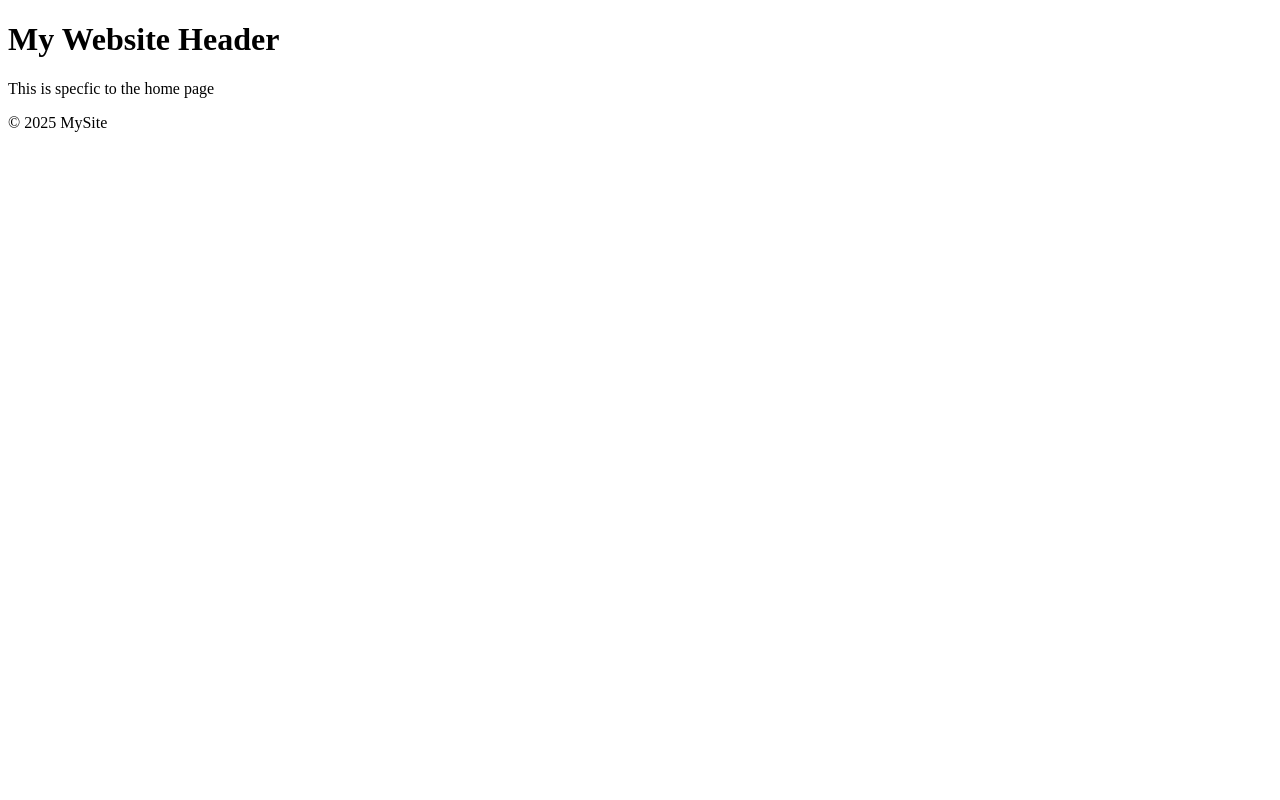
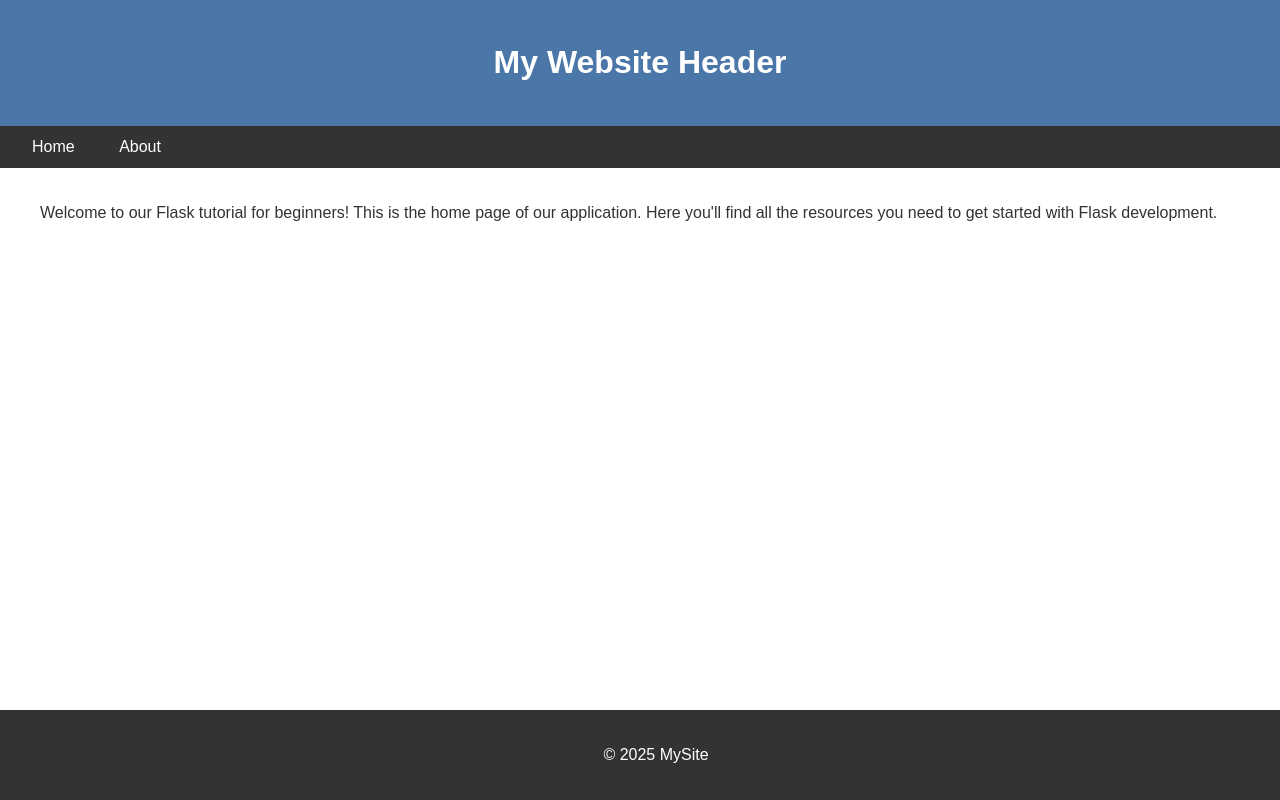
Before and after one commit to aysh34/Flask-Tutorial-for-Web-Development-and-Data-Science, a Flask app: template templates/home.html in a window 1280 px wide. Run offline with Flask 2, Linux system fonts and the light colour scheme; the template is opened without the code that fills it, so the values that code supplies are empty.

Commit message:
Enhance templates with improved content and styling
Updated about and home pages with more descriptive content. Added CSS styling and navigation links to base.html for a better user interface and navigation experience.

```diff
--- a/templates/about.html
+++ b/templates/about.html
@@ -5,5 +5,5 @@
 
 <title>{% block title %} About {% endblock %}</title>
 {% block content %}
-<p>This content is specific to the about page</p>
+<p>Welcome to the About page! Here you can learn more about our project and team.</p>
 {% endblock %}
--- a/templates/base.html
+++ b/templates/base.html
@@ -4,14 +4,66 @@
   <head>
     <meta charset="UTF-8" />
     <title>{% block title %}My Site{% endblock %}</title>
+    <style>
+      body {
+        font-family: Arial, sans-serif;
+        margin: 0;
+        padding: 0;
+        line-height: 1.6;
+        color: #333;
+      }
+
+      header {
+        background-color: #4a76a8;
+        color: white;
+        padding: 1rem;
+        text-align: center;
+      }
+
+      nav {
+        background-color: #333;
+        overflow: hidden;
+        padding: 0.5rem 1rem;
+      }
+
+      nav a {
+        color: white;
+        text-decoration: none;
+        padding: 0.5rem 1rem;
+        margin-right: 0.5rem;
+      }
+
+      nav a:hover {
+        background-color: #555;
+        border-radius: 3px;
+      }
+
+      main {
+        padding: 1rem;
+        max-width: 1200px;
+        margin: 0 auto;
+      }
+
+      footer {
+        background-color: #333;
+        color: white;
+        text-align: center;
+        padding: 1rem;
+        position: fixed;
+        bottom: 0;
+        width: 100%;
+      }
+    </style>
   </head>
+
   <body>
     <header>
       <h1>My Website Header</h1>
     </header>
 
     <nav>
-      <!-- Navigation bar -->
+      <a href="/">Home</a>
+      <a href="/about">About</a>
     </nav>
 
     <main>
--- a/templates/home.html
+++ b/templates/home.html
@@ -1,5 +1,5 @@
 {% extends 'base.html' %}
 <title>{% block title %} Home {% endblock %}</title>
 {% block content %}
-<p>This is specfic to the home page</p>
+<p>Welcome to our Flask tutorial for beginners! This is the home page of our application. Here you'll find all the resources you need to get started with Flask development.</p>
 {% endblock %}
```
